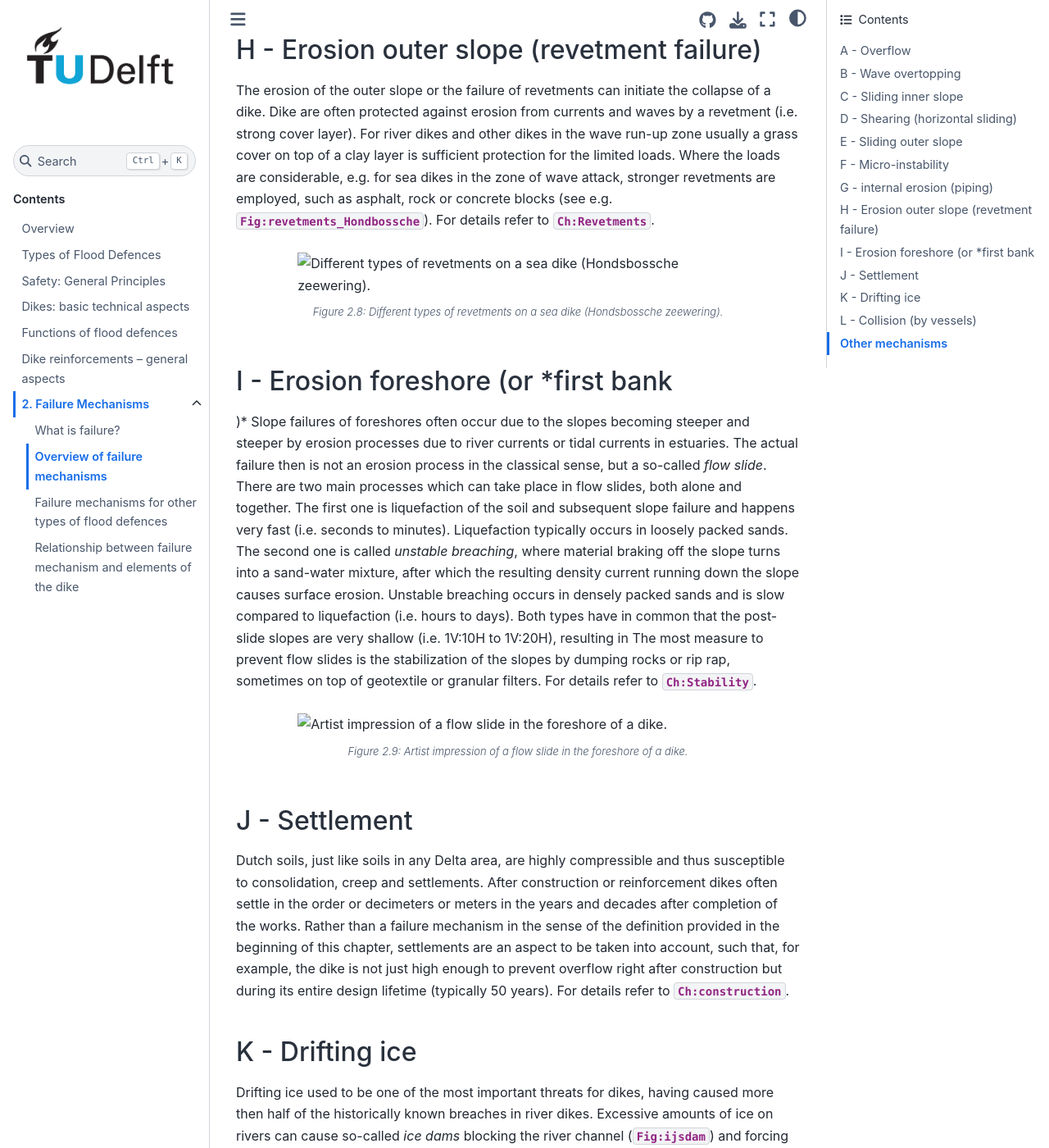
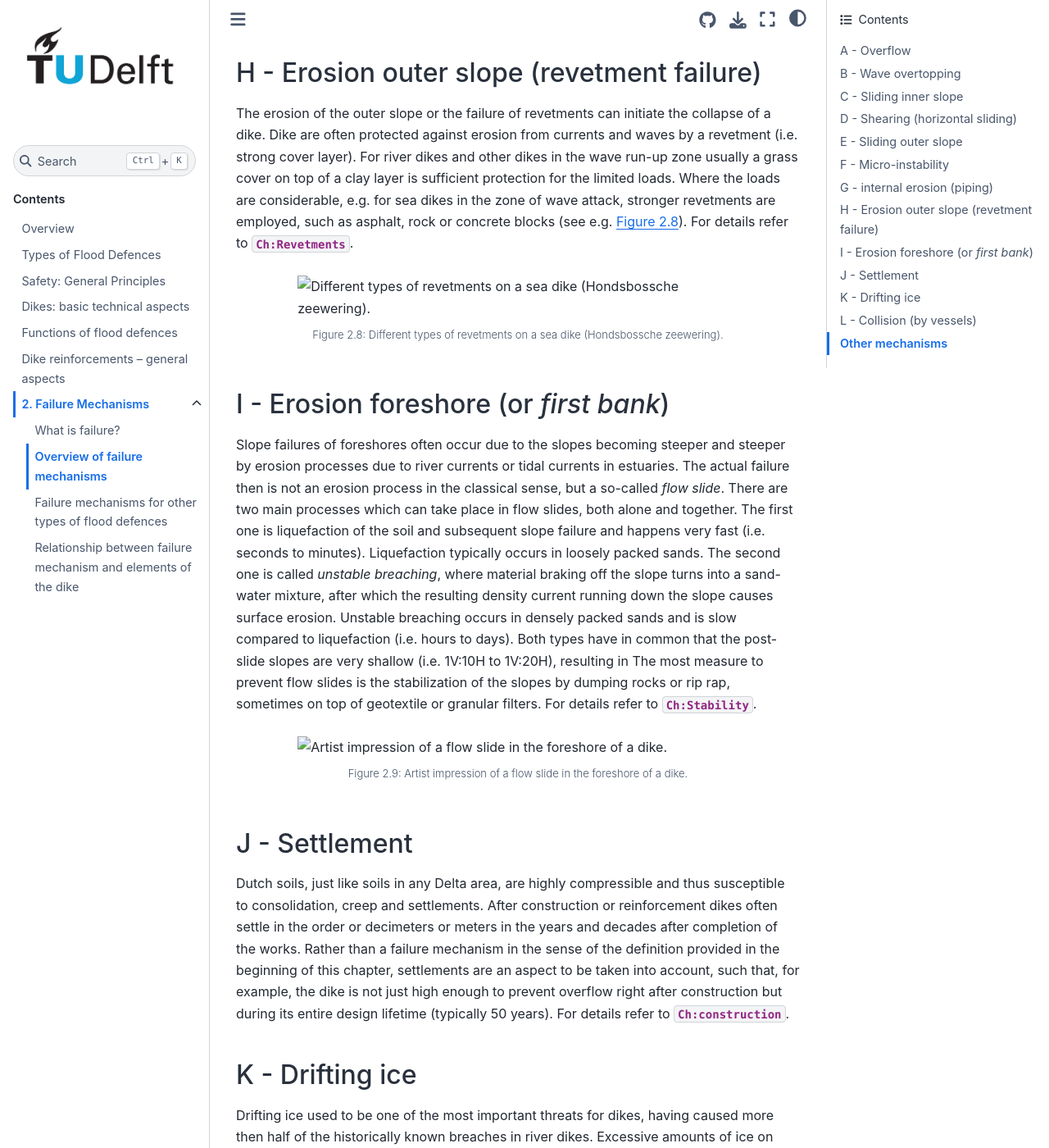
Before and after one commit to mfardelli/test_margherita, a Jupyter Book: the page built from book/chapters/chapter2/2.2.md, in a window 1280 px wide and 1400 px high, scrolled down 3148 px. Shown: the whole window at 82% size. Built offline with Jupyter Book 1.0.4 settings and Sphinx 7.4.7 and the Sphinx Book theme 1.1.4, drawn with Linux system fonts in a browser that asks for light colours; comment, search, counter and statistics services are not loaded; cross-references to code outside the pages are shown as plain code; some of the changed text lies outside the part shown.

Commit message:
fixed some bugs

```diff
--- a/book/chapters/chapter2/2.2.md
+++ b/book/chapters/chapter2/2.2.md
@@ -1,12 +1,12 @@
 ## Overview of failure mechanisms
 
+<a id="fig-failure-mechanisms-overview"></a>
 <figure>
     <img src="./chapter2_figure/failure_mechanisms_overview.jpg" alt="Schematic overview of the most relevant failure mechanisms of flood defences.">
-    <figcaption>Schematic overview of the most relevant failure mechanisms of flood defences.</figcaption>
+    <figcaption>Figure 2.2: Schematic overview of the most relevant failure mechanisms of flood defences.</figcaption>
 </figure>
 
-
-{numref}`Fig:FailureMechanisms` contains the most commonly encountered failure mechanisms for dikes. Most of them are also relevant for hydraulic structures like flood gates, locks, sluices or storm surge barriers. Below we will give short descriptions or definitions of each one with reference to the chapter or section, where the mechanism is treated in more detail (if applicable). Hydraulic structures and dunes are not included in the list.
+[Figure 2.2](#fig-failure-mechanisms-overview) contains the most commonly encountered failure mechanisms for dikes. Most of them are also relevant for hydraulic structures like flood gates, locks, sluices or storm surge barriers. Below we will give short descriptions or definitions of each one with reference to the chapter or section, where the mechanism is treated in more detail (if applicable). Hydraulic structures and dunes are not included in the list.
 
 ### A - Overflow
 
@@ -25,7 +25,7 @@
              style="display: block; margin: 0 auto; width: 100%; height: auto;">
     </figure>
 </figure>
-<figcaption style="text-align: center; font-style: italic; font-size: small; margin-top: 5px;">
+<figcaption style="text-align: center; font-size: small; margin-top: 5px;">
     <strong>Figure:</strong> Figure 2.3: Overflowing levee (left) versus wave overtopping at Hartlepool, UK (right).
 </figcaption>
 
@@ -51,20 +51,20 @@
              style="display: block; margin: 0 auto; width: 100%; height: auto;">
     </figure>
 </figure>
-<figcaption style="text-align: center; font-style: italic; font-size: small; margin-top: 5px;">
+<figcaption style="text-align: center; font-size: small; margin-top: 5px;">
     <strong>Figure:</strong> Figure 2.4: Breach of a dike along the Elbe river at Breitenhagen in June 2013 due to sliding of the inner slope (left: before breach; right: after breach).
 </figcaption>
 
 
 ### D - Shearing (horizontal sliding)
-Similarly to sliding of the inner slope, sliding or shearing can also occur along the base of the dike body. In this case, the main driving force is the horizontal force of the water exerted on the outer slope. This mechanism is typically an issue for dike and levees made of relatively light material such as peat, where the effective stresses at the base are very low. The problem usually exacerbates in long drought periods, when the pore water evaporates from the dike body and it becomes even lighter. The failure of the peat dike at Wilnis (2003) is a classical example (see {numref}`Fig:Wilnis`). For details refer to {numref}`Ch:Stability`.
+Similarly to sliding of the inner slope, sliding or shearing can also occur along the base of the dike body. In this case, the main driving force is the horizontal force of the water exerted on the outer slope. This mechanism is typically an issue for dike and levees made of relatively light material such as peat, where the effective stresses at the base are very low. The problem usually exacerbates in long drought periods, when the pore water evaporates from the dike body and it becomes even lighter. The failure of the peat dike at Wilnis (2003) is a classical example (see [Figure 2.5](#Fig-Wilnis)). For details refer to {numref}`Ch:Stability`.
 
 <a id="Fig-Wilnis"></a>
 <figure>
     <img src="./chapter2_figure/Wilnis.jpg"
          alt="Failure of a peat dike at Wilnis (NL) in 2003 (source: snipreview.com)"
          style="display: block; margin: 0 auto; width: 80%; height: auto;">
-    <figcaption style="text-align: center; font-style: italic; font-size: small; margin-top: 5px;">
+    <figcaption style="text-align: center; font-size: small; margin-top: 5px;">
         <strong>Figure:</strong> Figure 2.5: Failure of a peat dike at Wilnis (NL) in 2003 (source: snipreview.com).
     </figcaption>
 </figure>
@@ -76,7 +76,7 @@
 
 ### F - Micro-instability
 
-Micro instability occurs, when the seepage water causes the phreatic surface to rise and reach the inner slope of a dike. In case of impermeable cover layers (e.g. clay) on the inner slope, the increased pressure inside the dike body can just push off that cover. If in turn the inner slope consists of permeable, granular material, internal erosion can be initiated (see {numref}`Fig:micro_lab`).
+Micro instability occurs, when the seepage water causes the phreatic surface to rise and reach the inner slope of a dike. In case of impermeable cover layers (e.g. clay) on the inner slope, the increased pressure inside the dike body can just push off that cover. If in turn the inner slope consists of permeable, granular material, internal erosion can be initiated (see [Figure 2.5](#Fig-micro-lab)).
 
 <a id="Fig-micro-lab"></a>
 <figure style="display: flex; justify-content: center; gap: 10px;">
@@ -91,7 +91,7 @@
              style="display: block; margin: 0 auto; width: 100%; height: auto;">
     </figure>
 </figure>
-<figcaption style="text-align: center; font-style: italic; font-size: small; margin-top: 5px;">
+<figcaption style="text-align: center; font-size: small; margin-top: 5px;">
     Figure 2.6: Experiments on micro-instability in slopes of granular soils. Material is eroded at the bottom of the slope.
 </figcaption>
 
@@ -106,27 +106,26 @@
     <img src="./chapter2_figure/piping_artist_impression.jpg"
          alt="Artist impression of the internal erosion mechanism (piping)."
          style="display: block; margin: 0 auto; width: 80%; height: auto;">
-    <figcaption style="text-align: center; font-style: italic; font-size: small; margin-top: 5px;">
+    <figcaption style="text-align: center; font-size: small; margin-top: 5px;">
         Figure 2.7: Artist impression of the internal erosion mechanism (piping).
     </figcaption>
 </figure>
 
 ### H - Erosion outer slope (revetment failure)
-The erosion of the outer slope or the failure of revetments can initiate the collapse of a dike. Dike are often protected against erosion from currents and waves by a revetment (i.e. strong cover layer). For river dikes and other dikes in the wave run-up zone usually a grass cover on top of a clay layer is sufficient protection for the limited loads. Where the loads are considerable, e.g. for sea dikes in the zone of wave attack, stronger revetments are employed, such as asphalt, rock or concrete blocks (see e.g. {numref}`Fig:revetments_Hondbossche`). For details refer to {numref}`Ch:Revetments`.
+The erosion of the outer slope or the failure of revetments can initiate the collapse of a dike. Dike are often protected against erosion from currents and waves by a revetment (i.e. strong cover layer). For river dikes and other dikes in the wave run-up zone usually a grass cover on top of a clay layer is sufficient protection for the limited loads. Where the loads are considerable, e.g. for sea dikes in the zone of wave attack, stronger revetments are employed, such as asphalt, rock or concrete blocks (see e.g. [Figure 2.8](#Fig-revetments-Hondbossche)). For details refer to {numref}`Ch:Revetments`.
 
 <a id="Fig-revetments-Hondbossche"></a>
 <figure>
     <img src="./chapter2_figure/revetments_Hondbossche.jpg"
          alt="Different types of revetments on a sea dike (Hondsbossche zeewering)."
          style="display: block; margin: 0 auto; width: 80%; height: auto;">
-    <figcaption style="text-align: center; font-style: italic; font-size: small; margin-top: 5px;">
+    <figcaption style="text-align: center; font-size: small; margin-top: 5px;">
         Figure 2.8: Different types of revetments on a sea dike (Hondsbossche zeewering).
     </figcaption>
 </figure>
 
 
-### I - Erosion foreshore (or *first bank
-)*
+### I - Erosion foreshore (or *first bank*)
 Slope failures of foreshores often occur due to the slopes becoming steeper and steeper by erosion processes due to river currents or tidal currents in estuaries. The actual failure then is not an erosion process in the classical sense, but a so-called *flow slide*. There are two main processes which can take place in flow slides, both alone and together. The first one is liquefaction of the soil and subsequent slope failure and happens very fast (i.e. seconds to minutes). Liquefaction typically occurs in loosely packed sands. The second one is called *unstable breaching*, where material braking off the slope turns into a sand-water mixture, after which the resulting density current running down the slope causes surface erosion. Unstable breaching occurs in densely packed sands and is slow compared to liquefaction (i.e. hours to days). Both types have in common that the post-slide slopes are very shallow (i.e. 1V:10H to 1V:20H), resulting in The most measure to prevent flow slides is the stabilization of the slopes by dumping rocks or rip rap, sometimes on top of geotextile or granular filters. For details refer to {numref}`Ch:Stability`.
 
 <a id="Fig-flow-slide-artist"></a>
@@ -134,7 +133,7 @@
     <img src="./chapter2_figure/flow_slide_artist.jpg"
          alt="Artist impression of a flow slide in the foreshore of a dike."
          style="display: block; margin: 0 auto; width: 80%; height: auto;">
-    <figcaption style="text-align: center; font-style: italic; font-size: small; margin-top: 5px;">
+    <figcaption style="text-align: center; font-size: small; margin-top: 5px;">
         Figure 2.9: Artist impression of a flow slide in the foreshore of a dike.
     </figcaption>
 </figure>
@@ -144,14 +143,14 @@
 Dutch soils, just like soils in any Delta area, are highly compressible and thus susceptible to consolidation, creep and settlements. After construction or reinforcement dikes often settle in the order or decimeters or meters in the years and decades after completion of the works. Rather than a failure mechanism in the sense of the definition provided in the beginning of this chapter, settlements are an aspect to be taken into account, such that, for example, the dike is not just high enough to prevent overflow right after construction but during its entire design lifetime (typically 50 years). For details refer to {numref}`Ch:construction`.
 
 ### K - Drifting ice
-Drifting ice used to be one of the most important threats for dikes, having caused more then half of the historically known breaches in river dikes. Excessive amounts of ice on rivers can cause so-called *ice dams* blocking the river channel ({numref}`Fig:ijsdam`) and forcing the water to overflow the dike sideways. Furthermore, ice shells can be pushed up and against the outer slope causing serious damage to the revetment. The latter is potentially also an issue for lake and sea dikes.
+Drifting ice used to be one of the most important threats for dikes, having caused more then half of the historically known breaches in river dikes. Excessive amounts of ice on rivers can cause so-called *ice dams* blocking the river channel ([Figure 2.10](#Fig-ijsdam)) and forcing the water to overflow the dike sideways. Furthermore, ice shells can be pushed up and against the outer slope causing serious damage to the revetment. The latter is potentially also an issue for lake and sea dikes.
 
 <a id="Fig-ijsdam"></a>
 <figure>
     <img src="./chapter2_figure/ijsgangvuren_stolk.jpg"
          alt='Painting of an ice dam on the river Waal ("Gezicht van de bezetting van het ijs tegen den dijk" by Cornelis de Jonker, 1799; copyright: Atlas van Stolk).'
          style="display: block; margin: 0 auto; width: 80%; height: auto;">
-    <figcaption style="text-align: center; font-style: italic; font-size: small; margin-top: 5px;">
+    <figcaption style="text-align: center; font-size: small; margin-top: 5px;">
         Figure 2.10: Painting of an ice dam on the river Waal ("Gezicht van de bezetting van het ijs tegen den dijk" by Cornelis de Jonker, 1799; copyright: Atlas van Stolk).
     </figcaption>
 </figure>
```
Also changed, not shown: book/chapters/chapter2/2.3.md (+2 -2 lines), book/chapters/chapter2/2.4.md (+3 -3 lines).
